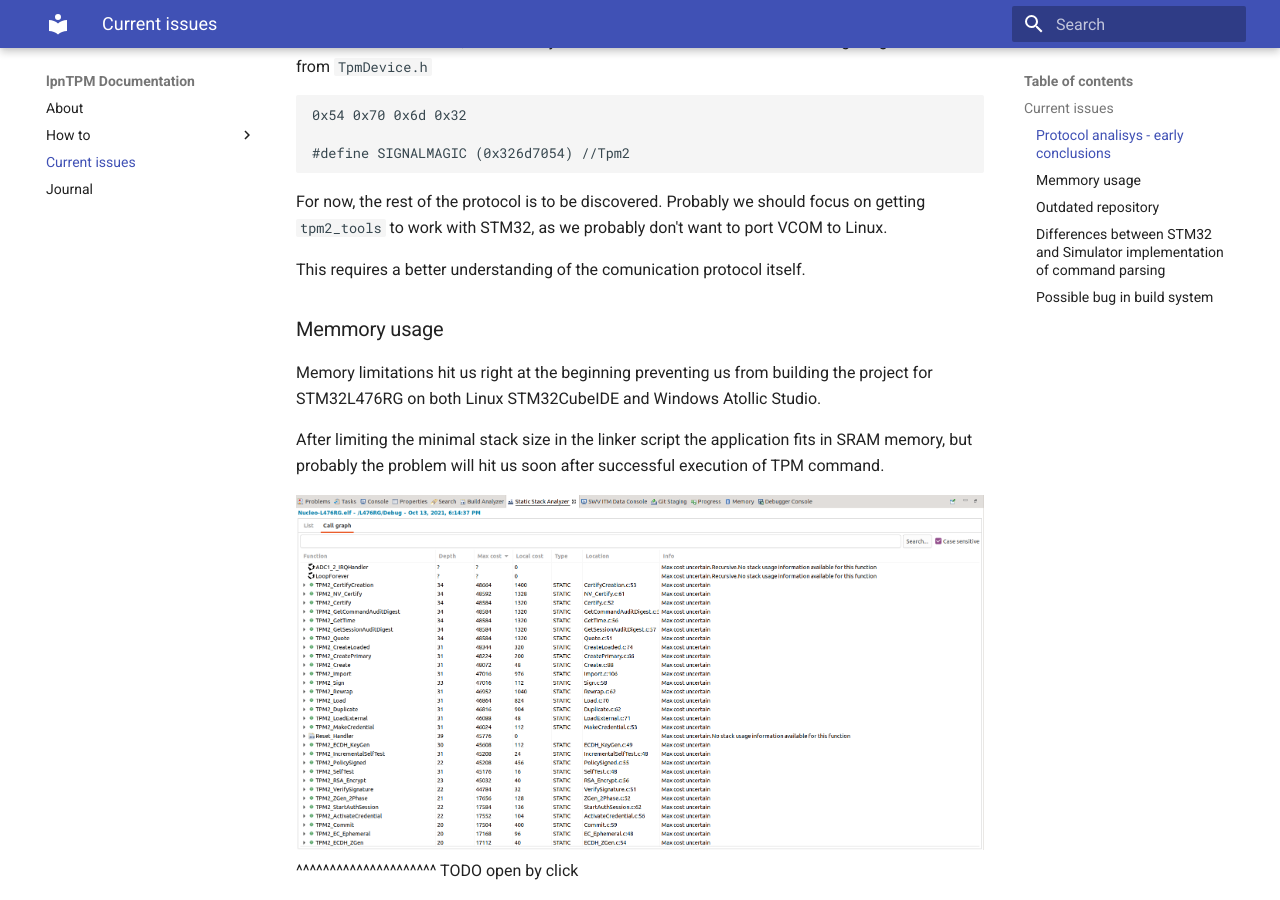
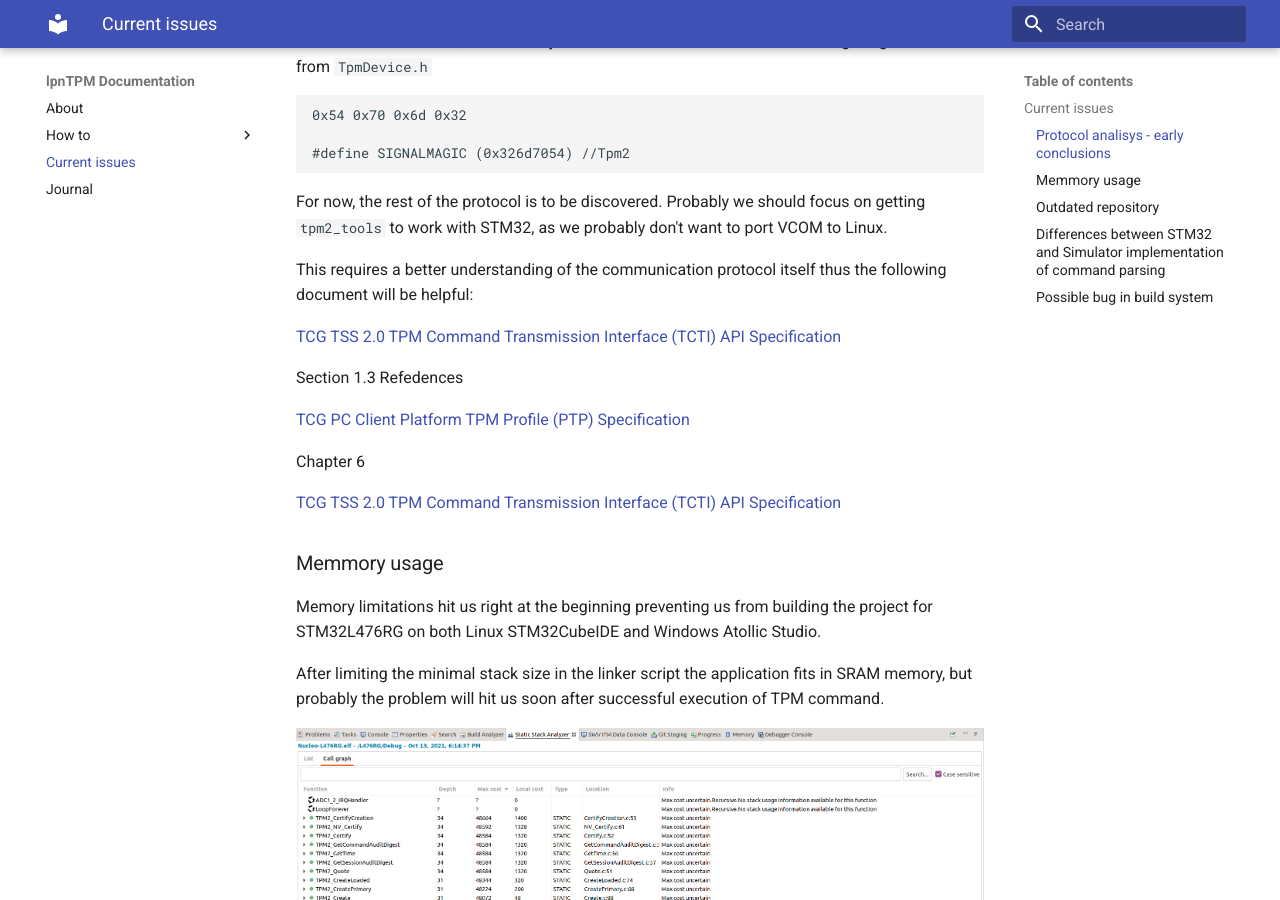
Before and after one commit to lpn-plant/lpntpm-docs, an MkDocs documentation site: the page built from docs/issues.md, in a window 1280 px wide and 900 px high, scrolled down 1515 px. Built offline with MkDocs 1.6.1 and Material for MkDocs 9.7.7, drawn with Linux system fonts in a browser that asks for light colours.

Commit message:
added reference links for protocol specyfication

```diff
--- a/docs/issues.md
+++ b/docs/issues.md
@@ -83,8 +83,18 @@ For now, the rest of the protocol is to be discovered. Probably we should
 focus on getting `tpm2_tools` to work with STM32, as we probably don't want to
 port VCOM to Linux.
 
-This requires a better understanding of the comunication protocol itself.
+This requires a better understanding of the communication protocol itself thus
+the following document will be helpful:
 
+[TCG TSS 2.0 TPM Command Transmission Interface (TCTI) API Specification](https://trustedcomputinggroup.org/wp-content/uploads/TCG_TSS_TCTI_v1p0_r18_pub.pdf)
+
+Section 1.3 Refedences
+
+[TCG PC Client Platform TPM Profile (PTP) Specification](https://www.trustedcomputinggroup.org/wp-content/uploads/PCClientPlatform-TPM-Profile-for-TPM-2-0-v1-03-20-161114_public-review.pdf)
+
+Chapter 6
+
+[TCG TSS 2.0 TPM Command Transmission Interface (TCTI) API Specification](https://trustedcomputinggroup.org/wp-content/uploads/TSS_TCTI_Version-1.0_Revision-05_Review_END030918.pdf)
 
 ### Memmory usage
 Memory limitations hit us right at the beginning preventing us from building the
```
